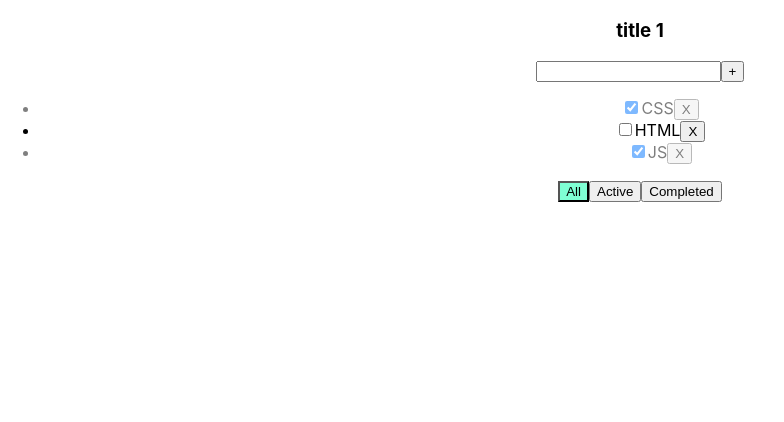
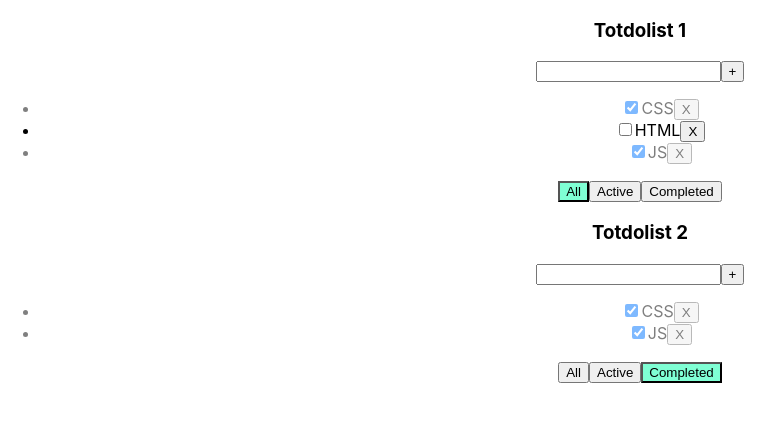
Before and after one commit to WebSergeevDima/react-todolist-with-ts, a React (Create React App) app: page / in a window 1280 px wide. Shown: the top 422 px of the page, without its empty margins (0-784 px from the left). Built offline with nearby package versions, Linux system fonts and the light colour scheme.

Commit message:
add totolists

```diff
--- a/src/App.tsx
+++ b/src/App.tsx
@@ -5,7 +5,18 @@ import {v1} from "uuid";
 
 export type FilterValuesType = 'all' | 'completed' | 'active';
 
+type TodoListType = {
+  id: string
+  title: string
+  filter: FilterValuesType
+};
+
 function App() {
+
+    const [totdolists, setTodolists] = useState<TodoListType[]>([
+        {id: v1(), title: 'Totdolist 1', filter: 'all'},
+        {id: v1(), title: 'Totdolist 2', filter: 'completed'},
+    ]);
 
     const [tasks, setTasks] = useState<TaskType[]>([
         {id: v1(), title: 'CSS', isDone: true},
@@ -13,7 +24,6 @@ function App() {
         {id: v1(), title: 'JS', isDone: true},
     ]);
 
-    const [filter, setFilter] = useState<FilterValuesType>('all');
 
     const removeTask = (id: string) => {
 
@@ -30,15 +40,16 @@ function App() {
         setTasks([newTask, ...tasks]);
     }
 
-    const changeFilter = (value: FilterValuesType) => {
-        setFilter(value);
+    const changeFilter = (todolistId: string, value: FilterValuesType) => {
+        const newTodolists = totdolists.map(todolist => todolist.id === todolistId ? {...todolist, filter: value} : todolist);
+        setTodolists(newTodolists);
     }
 
     const changeStatus = (taskId: string, isDone: boolean) => {
 
         const task = tasks.find(task => task.id === taskId);
 
-        if(task) {
+        if (task) {
             task.isDone = isDone;
             setTasks([...tasks]);
         }
@@ -46,19 +57,36 @@ function App() {
 
     }
 
-    let tasksForTodolist = tasks;
-
-    if (filter === 'completed') {
-        tasksForTodolist = tasks.filter(task => task.isDone);
-    }
-
-    if (filter === 'active') {
-        tasksForTodolist = tasks.filter(task => !task.isDone);
-    }
 
     return (
         <div className="App">
-            <Todolist title="title 1" filter={filter} tasks={tasksForTodolist} removeTask={removeTask} changeFilter={changeFilter} addTask={addTask} changeStatus={changeStatus}/>
+            {
+
+                totdolists.map(todolist => {
+
+                    let tasksForTodolist = tasks;
+
+                    if (todolist.filter === 'completed') {
+                        tasksForTodolist = tasks.filter(task => task.isDone);
+                    }
+
+                    if (todolist.filter === 'active') {
+                        tasksForTodolist = tasks.filter(task => !task.isDone);
+                    }
+
+                    return <Todolist
+                        key={todolist.id}
+                        todolistId={todolist.id}
+                        title={todolist.title}
+                        filter={todolist.filter}
+                        tasks={tasksForTodolist}
+                        removeTask={removeTask}
+                        changeFilter={changeFilter}
+                        addTask={addTask}
+                        changeStatus={changeStatus}/>;
+                })
+            }
+
         </div>
     );
 }
--- a/src/Todolist.tsx
+++ b/src/Todolist.tsx
@@ -8,12 +8,13 @@ export type TaskType = {
 }
 
 type PropsType = {
-    title: string,
+    todolistId: string
+    title: string
     tasks: TaskType[]
     filter: FilterValuesType
     removeTask: (id: string) => void;
     addTask: (title: string) => void
-    changeFilter: (value: FilterValuesType) => void
+    changeFilter: (todolistId: string, value: FilterValuesType) => void
     changeStatus: (taskId: string, isDone: boolean) => void
 }
 
@@ -31,14 +32,14 @@ export const Todolist = (props: PropsType) => {
 
         setError(null);
 
-        if(e.ctrlKey && e.key === 'Enter') {
+        if (e.ctrlKey && e.key === 'Enter') {
             addTask();
         }
     }
 
     const addTask = () => {
 
-        if(newTaskTitle.trim() !== '') {
+        if (newTaskTitle.trim() !== '') {
             props.addTask(newTaskTitle.trim());
             setNewTaskTitle('');
         } else {
@@ -48,11 +49,11 @@ export const Todolist = (props: PropsType) => {
 
     }
 
-    const onAllClickHandler = () => props.changeFilter('all');
+    const onAllClickHandler = () => props.changeFilter(props.todolistId, 'all');
 
-    const onActiveClickHandler = () => props.changeFilter('active');
+    const onActiveClickHandler = () => props.changeFilter(props.todolistId, 'active');
 
-    const onCompletedClickHandler = () => props.changeFilter('completed');
+    const onCompletedClickHandler = () => props.changeFilter(props.todolistId, 'completed');
 
     return (
         <div>
@@ -73,21 +74,27 @@ export const Todolist = (props: PropsType) => {
 
                         const onRemoveHandler = () => props.removeTask(task.id);
 
-                        const changeStatusHandler = (e:ChangeEvent<HTMLInputElement>) => {
+                        const changeStatusHandler = (e: ChangeEvent<HTMLInputElement>) => {
                             props.changeStatus(task.id, e.currentTarget.checked);
                         }
 
-                        return <li key={task.id} className={task['isDone'] ? 'task-grey' : '' }><input onChange={changeStatusHandler} type="checkbox"
-                                                        checked={task['isDone']}/><span>{task['title']}</span>
+                        return <li key={task.id} className={task['isDone'] ? 'task-grey' : ''}><input
+                            onChange={changeStatusHandler} type="checkbox"
+                            checked={task['isDone']}/><span>{task['title']}</span>
                             <button onClick={onRemoveHandler}>X</button>
                         </li>
                     })
                 }
             </ul>
             <div>
-                <button className={props.filter === 'all' ? 'active-filter' : ''} onClick={onAllClickHandler}>All</button>
-                <button className={props.filter === 'active' ? 'active-filter' : ''} onClick={onActiveClickHandler}>Active</button>
-                <button className={props.filter === 'completed' ? 'active-filter' : ''} onClick={onCompletedClickHandler}>Completed</button>
+                <button className={props.filter === 'all' ? 'active-filter' : ''} onClick={onAllClickHandler}>All
+                </button>
+                <button className={props.filter === 'active' ? 'active-filter' : ''}
+                        onClick={onActiveClickHandler}>Active
+                </button>
+                <button className={props.filter === 'completed' ? 'active-filter' : ''}
+                        onClick={onCompletedClickHandler}>Completed
+                </button>
             </div>
         </div>
     )
```
